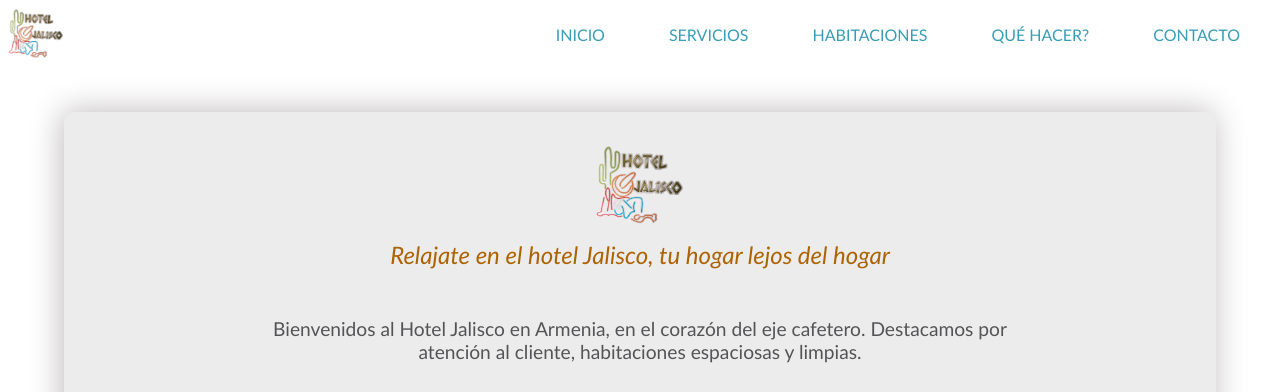
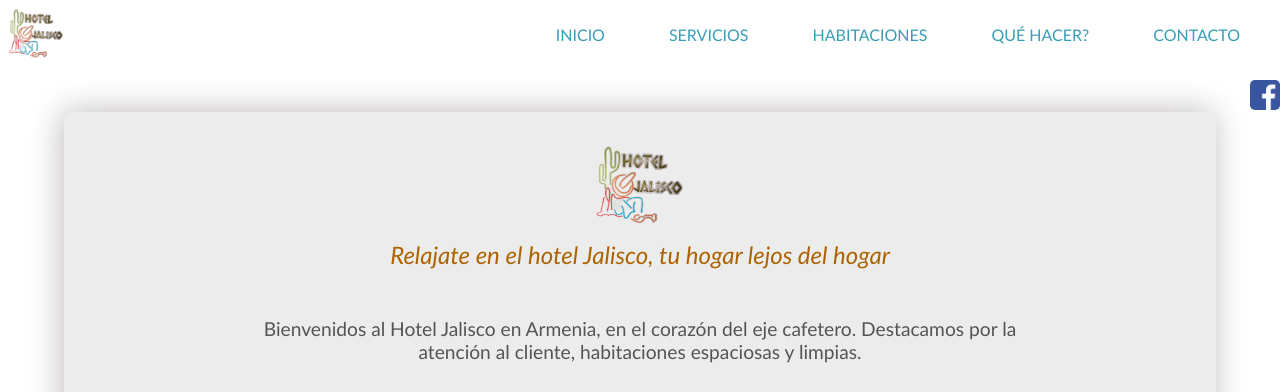
Before and after one commit to Maralena86/hotelJalisco, a plain HTML site: page index.html in a window 1280 px wide. Shown: the top 392 px of the page. Drawn offline with Linux system fonts and the light colour scheme; grey boxes are pictures that could not be loaded.

Commit message:
Actualisation lirn face

```diff
--- a/index.html
+++ b/index.html
@@ -29,11 +29,12 @@
             <span class="bar"></span>
         </div>
     </nav>
+    <div><a href="https://www.facebook.com/hoteljaliscoarm"><img src="images/facebook.png" alt="icon facebook" class="face-logo"></a></div>
     <section class="">
         <div id="intro" class="flex-col-center">
         <img class="logo_intro" src="images/logo_withoutfond.png" alt="logo hotel">
         <h1>Relajate en el hotel Jalisco, tu hogar lejos del hogar</h1>
-        <p>Bienvenidos al Hotel Jalisco en Armenia, en el corazón del eje cafetero. Destacamos por atención al cliente, habitaciones espaciosas y limpias.</p>
+        <p>Bienvenidos al Hotel Jalisco en Armenia, en el corazón del eje cafetero. Destacamos por la atención al cliente, habitaciones espaciosas y limpias.</p>
         <div class="intro_images">
             <img class="w-32" src="images/Hotel/entrada_01min.jpg" alt="entrada hotel Jalisco Armenia">
             <img class="w-22"src="images/Hotel/entrada_2min.jpg" alt="puerta hotel Jalisco armenia">
@@ -100,6 +101,7 @@
     <footer>
         <p>Cra. 20 #21-30, Armenia, Quindío, Colombia</p>
         <p>Tel : 317 282 73 85</p>
+        <p> +576068522931</p>
         <p>Email: hoteljaliscoarm@gmail.com</p><br>
         <p>Hotel Jalisco@<script>document.write(new Date().getFullYear())</script></p>
     </footer>
--- a/style.css
+++ b/style.css
@@ -127,7 +127,19 @@ nav li{
     box-shadow: var(--box-shadow);
 }
 /*------------Intro---------------------*/
-
+.face-logo{
+    width: 30px;
+    height: 30px;
+    top: 80px;
+    right: 0;
+    position: fixed;
+    border-radius: 5px;
+}
+.face-logo:hover{
+    padding-left: 60px;
+    border-radius: 5px;
+    opacity: 0.8;
+}
 #intro{
     background-color: #ECECEC;
     width: 85%;
```
Also changed, not shown: images/124010.png (added), images/facebook.png (added).
